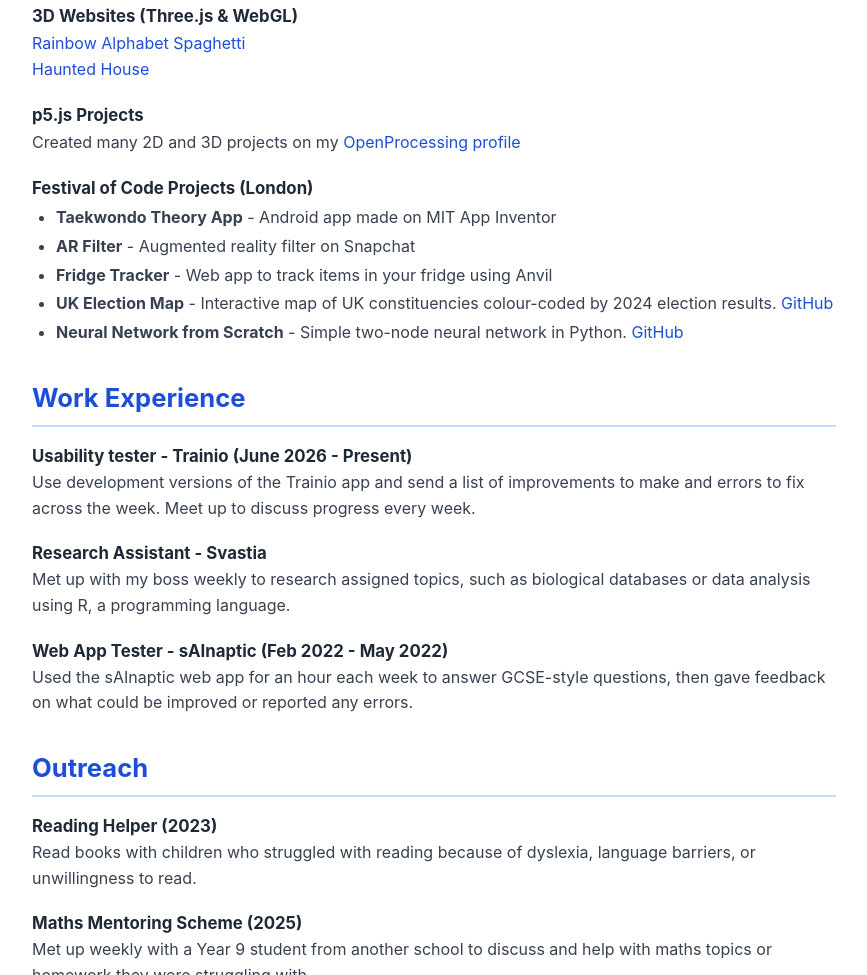
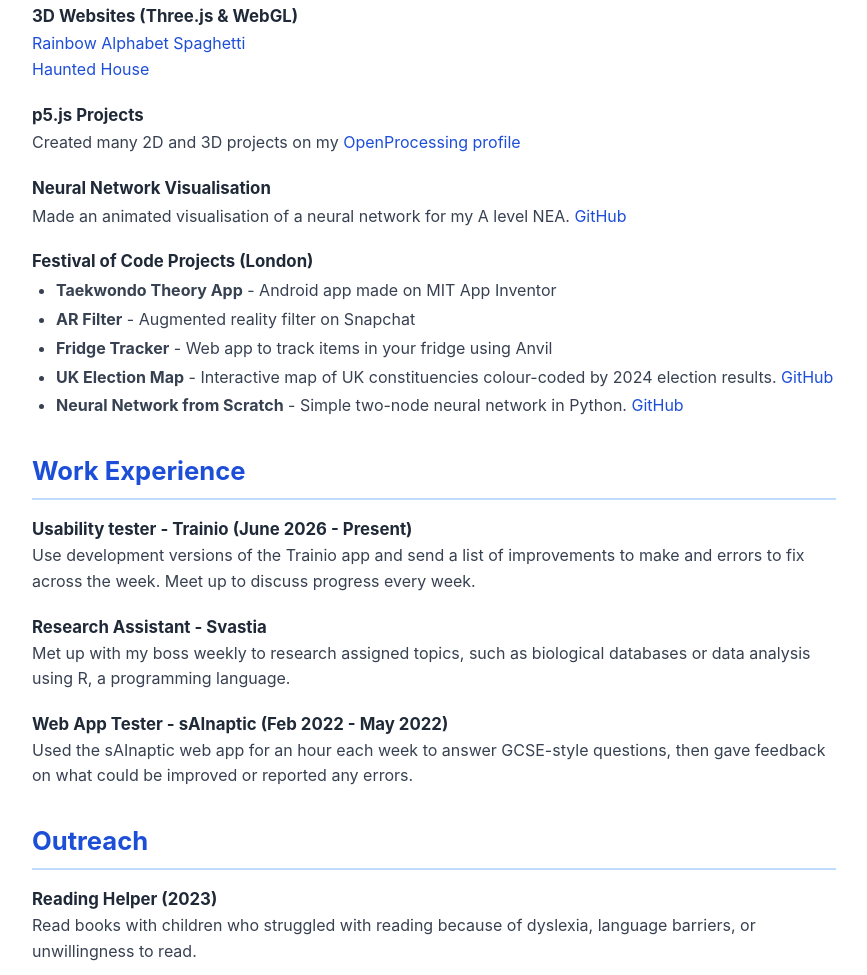
Before and after one commit to not-that-python/avni-cv, a plain HTML site: page index.html in a window 1280 px wide. Shown: the part 1403-2378 px from the top of the page, without its empty margins (206-1073 px from the left). Drawn offline with Linux system fonts and the light colour scheme.

Commit message:
added nn vis to my projects

```diff
--- a/index.html
+++ b/index.html
@@ -106,6 +106,11 @@
             </div>
 
             <div class="project-item">
+                <h3>Neural Network Visualisation</h3>
+                    <p>Made an animated visualisation of a neural network for my A level NEA. <a href="https://github.com/cambridge-maths-school/nea24-avni">GitHub</a></p>
+            </div>
+
+            <div class="project-item">
                 <h3>Festival of Code Projects (London)</h3>
                 <ul>
                     <li><strong>Taekwondo Theory App</strong> - Android app made on MIT App Inventor</li>
```
Also changed, not shown: todo.txt.
